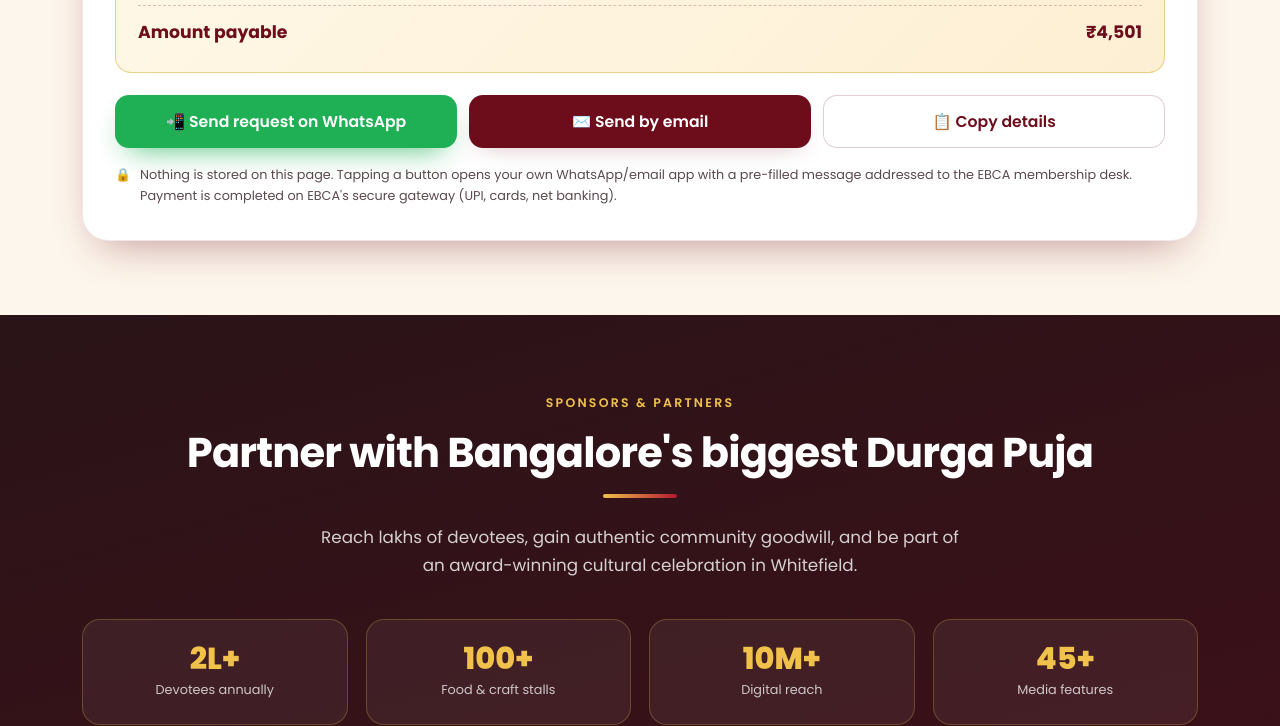
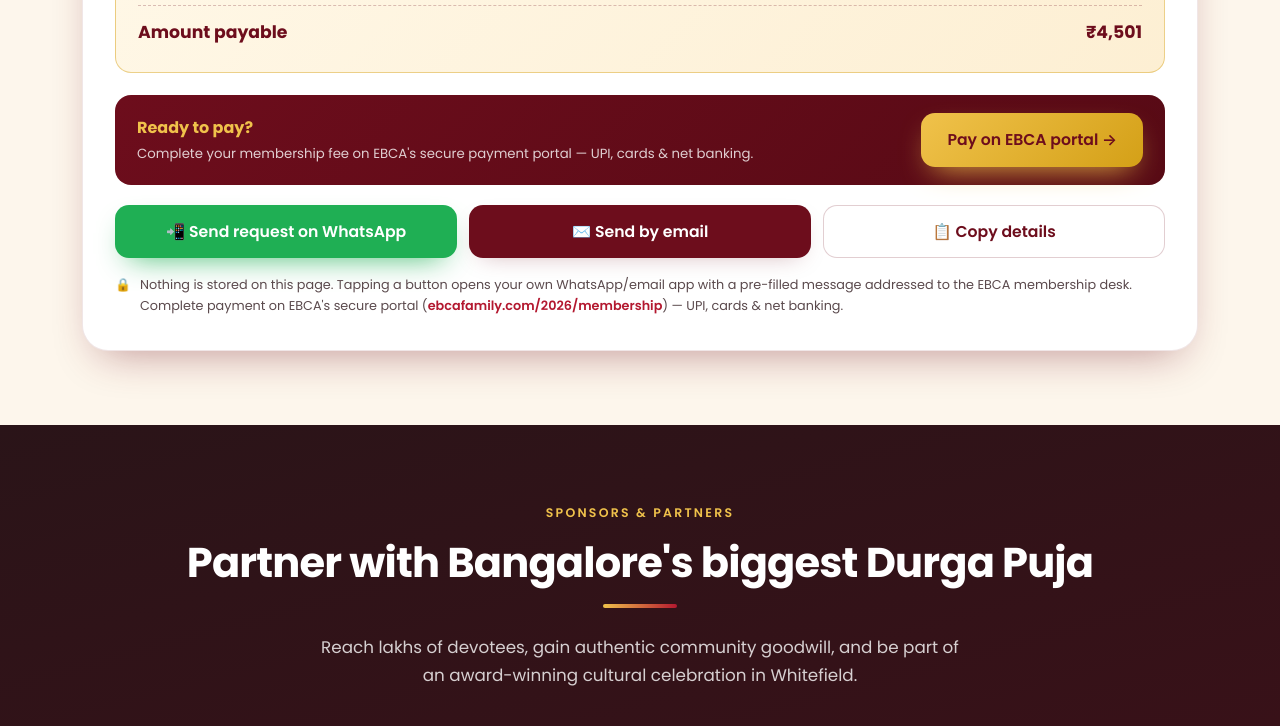
Before and after one commit to saumyajitghosh-collab/ebca-membership, a plain HTML site: page index.html in a window 1280 px wide. Shown: the part 3734-4460 px from the top of the page. Drawn offline with Linux system fonts and the light colour scheme; a web font is replaced by a local one.

Commit message:
Add EBCA membership payment portal link (ebcafamily.com/2026/membership)

```diff
--- a/index.html
+++ b/index.html
@@ -272,6 +272,15 @@
   .summary .s-row.total{border-top:1px dashed rgba(109,13,28,.25);margin-top:8px;padding-top:12px;font-weight:700;font-size:1.08rem;color:var(--maroon)}
   .form-actions{display:flex;flex-wrap:wrap;gap:12px}
   .form-actions .btn{flex:1 1 200px}
+  .pay-panel{
+    display:flex;flex-wrap:wrap;gap:14px;align-items:center;justify-content:space-between;
+    background:linear-gradient(135deg,var(--maroon),#570a15);color:#fff;
+    border-radius:16px;padding:18px 22px;margin:0 0 20px;
+  }
+  .pay-panel .pp-text{display:flex;flex-direction:column;gap:2px;min-width:200px}
+  .pay-panel .pp-text b{font-size:1rem;color:var(--gold-2)}
+  .pay-panel .pp-text span{font-size:.83rem;color:rgba(255,255,255,.8)}
+  .pay-panel .btn{flex:0 0 auto}
   .note{font-size:.8rem;color:var(--ink-soft);margin-top:16px;display:flex;gap:9px;align-items:flex-start}
   .toast{
     position:fixed;left:50%;bottom:26px;transform:translate(-50%,120%);z-index:200;
@@ -592,6 +601,14 @@
             <div class="s-row total"><span>Amount payable</span><span id="sumAmount">₹4,501</span></div>
           </div>
 
+          <div class="pay-panel">
+            <div class="pp-text">
+              <b>Ready to pay?</b>
+              <span>Complete your membership fee on EBCA's secure payment portal — UPI, cards &amp; net banking.</span>
+            </div>
+            <a class="btn btn-gold" href="https://ebcafamily.com/2026/membership" target="_blank" rel="noopener">Pay on EBCA portal →</a>
+          </div>
+
           <div class="form-actions">
             <button type="button" class="btn btn-wa" id="sendWa">📲 Send request on WhatsApp</button>
             <button type="button" class="btn btn-maroon" id="sendMail">✉️ Send by email</button>
@@ -600,7 +617,7 @@
 
           <p class="note">
             <span>🔒</span>
-            <span>Nothing is stored on this page. Tapping a button opens your own WhatsApp/email app with a pre-filled message addressed to the EBCA membership desk. Payment is completed on EBCA's secure gateway (UPI, cards, net banking).</span>
+            <span>Nothing is stored on this page. Tapping a button opens your own WhatsApp/email app with a pre-filled message addressed to the EBCA membership desk. Complete payment on EBCA's secure portal (<a href="https://ebcafamily.com/2026/membership" target="_blank" rel="noopener" style="color:var(--crimson);font-weight:600">ebcafamily.com/2026/membership</a>) — UPI, cards &amp; net banking.</span>
           </p>
         </form>
       </div>
@@ -728,7 +745,7 @@
       </div>
       <div class="qa">
         <button>How do I pay for membership?<span class="ic">+</span></button>
-        <div class="ans"><p>After submitting your details, the EBCA team shares our secure payment portal supporting UPI, credit/debit cards, and net banking. You can also pay at the EBCA membership desk.</p></div>
+        <div class="ans"><p>Complete your fee on EBCA's secure payment portal at <a href="https://ebcafamily.com/2026/membership" target="_blank" rel="noopener" style="color:var(--crimson);font-weight:600">ebcafamily.com/2026/membership</a>, which supports UPI, credit/debit cards and net banking. You can also pay at the EBCA membership desk.</p></div>
       </div>
       <div class="qa">
         <button>Will my family members receive birthday / anniversary wishes?<span class="ic">+</span></button>
@@ -760,6 +777,7 @@
         <div class="c-line"><span class="ci">📞</span><span><b>+91 96062 98720</b><span>Available 10 AM – 8 PM, daily</span></span></div>
         <div class="c-line"><span class="ci">✉️</span><span><b><a href="mailto:info@ebcafamily.com">info@ebcafamily.com</a></b><span>General inquiries &amp; membership</span></span></div>
         <div class="c-line"><span class="ci">💬</span><span><b><a href="https://wa.me/919606298720" target="_blank" rel="noopener">Chat on WhatsApp</a></b><span>Instant help &amp; puja updates</span></span></div>
+        <div class="c-line"><span class="ci">💳</span><span><b><a href="https://ebcafamily.com/2026/membership" target="_blank" rel="noopener">Pay membership fee online</a></b><span>EBCA secure portal — UPI, cards, net banking</span></span></div>
         <div class="c-line"><span class="ci">🌐</span><span><b><a href="https://ebcafamily.com" target="_blank" rel="noopener">ebcafamily.com</a></b><span>Official EBCA website</span></span></div>
       </div>
       <div class="contact-card">
@@ -790,6 +808,7 @@
         <a href="#membership">Membership plans</a>
         <a href="#join">Join / Renew</a>
         <a href="#sponsors">Sponsorship</a>
+        <a href="https://ebcafamily.com/2026/membership" target="_blank" rel="noopener">Pay online</a>
         <a href="#faq">FAQ</a>
       </div>
       <div>
@@ -978,6 +997,7 @@
       if(names.length) lines.push("Family members: " + names.join(", "));
     }
     lines.push("");
+    lines.push("Payment link: https://ebcafamily.com/2026/membership");
     lines.push("Requested on: " + new Date().toLocaleDateString("en-IN"));
     return lines.join("\n");
   }
```
